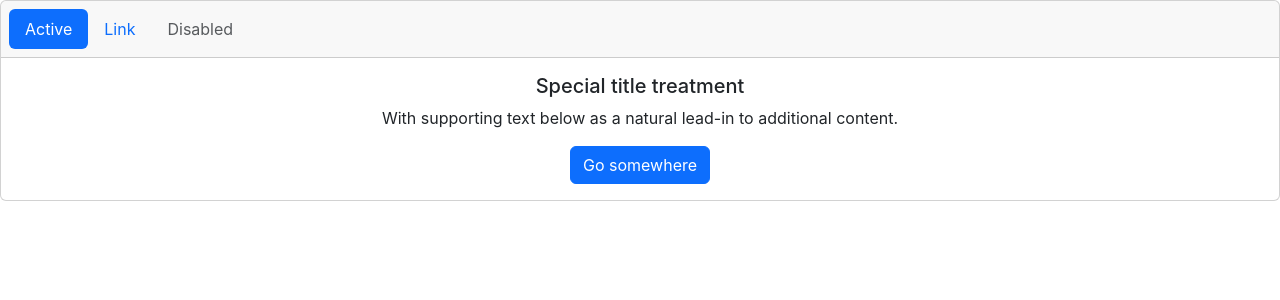
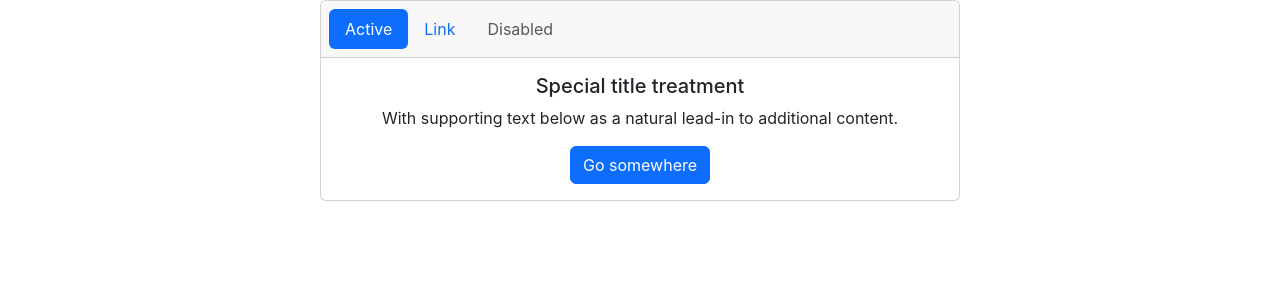
Before and after one commit to Harry8679/New-YorkTime, a React (Create React App) app: page / in a window 1280 px wide. Shown: the top 300 px of the page. Built offline with nearby package versions, Linux system fonts and the light colour scheme.

Commit message:
Navbar centered

```diff
--- a/src/App.js
+++ b/src/App.js
@@ -3,7 +3,7 @@ import './App.css';
 const App = () => {
   return (
     <div className="App">
-      <div class="card text-center">
+      <div class="col-md-6 offset-3 card text-center">
         <div class="card-header">
           <ul class="nav nav-pills card-header-pills">
             <li class="nav-item">
```
